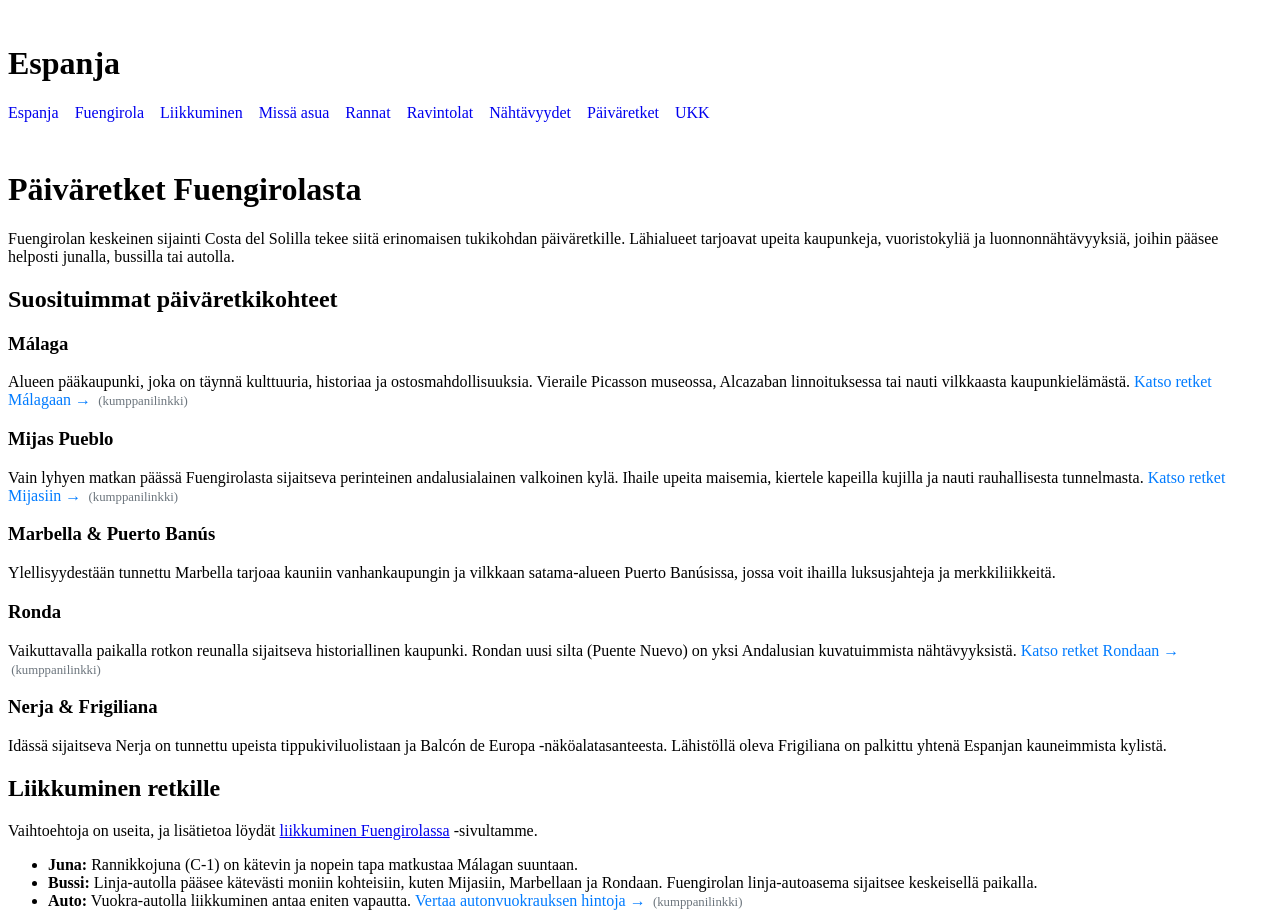
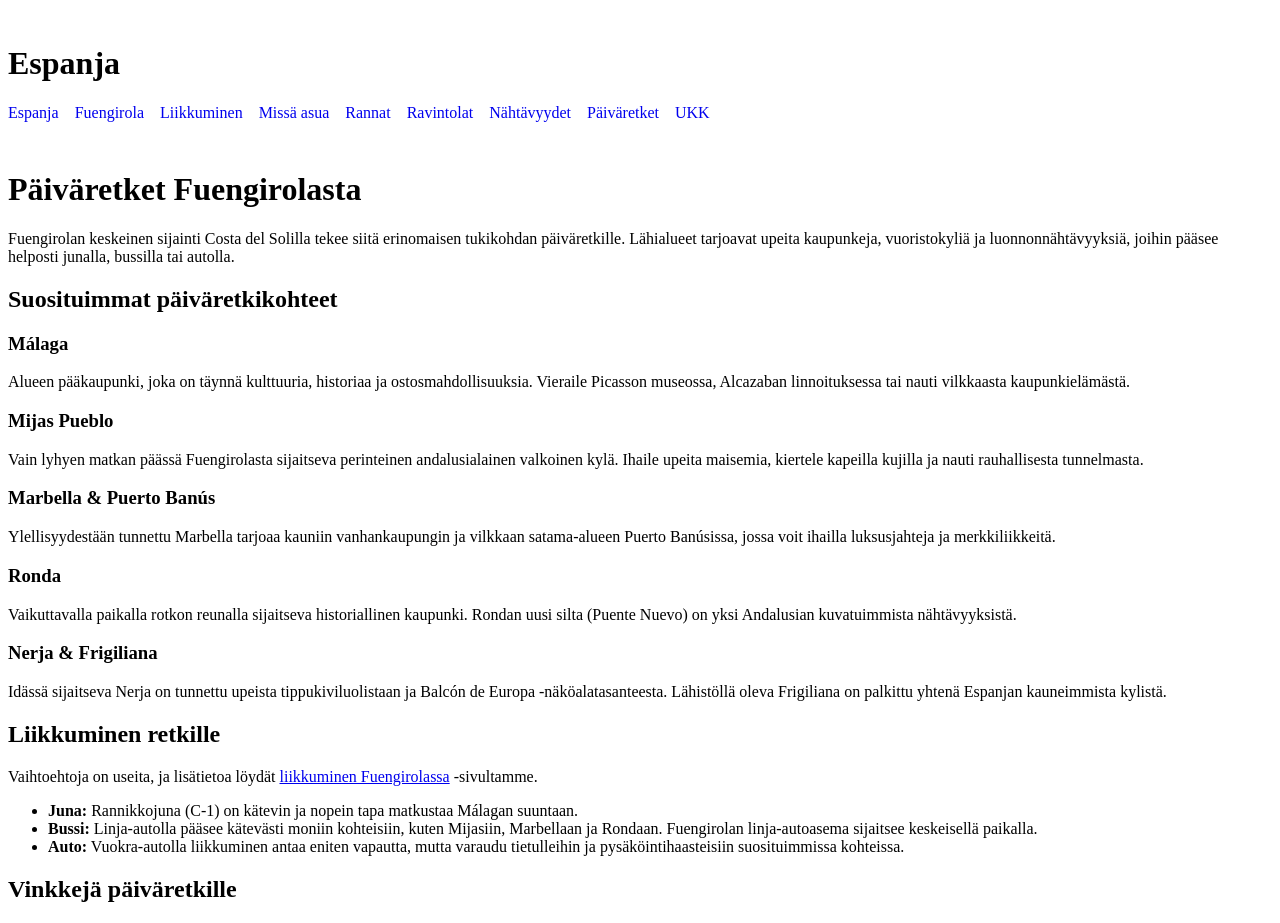
Before and after one commit to miika-hakala/lomaopas, a SvelteKit app: page /espanja/fuengirola/paivaretket in a window 1280 px wide. Shown: the top 923 px of the page. Built offline with nearby package versions, Linux system fonts and the light colour scheme.

Commit message:
Revert "feat: add affiliate link infrastructure (phase 3.1)"
This reverts commit 21beaede79ac31aaba076f748d7f81ec3ed98ee7.

```diff
--- a/src/lib/affiliates/AffiliateLink.svelte
+++ /dev/null
@@ -1,39 +0,0 @@
-<script lang="ts">
-  import type { AffiliateLink } from './links';
-
-  export let link: AffiliateLink;
-  export let showDisclosure: boolean = true;
-</script>
-
-<span class="affiliate-wrapper">
-  <a
-    href={link.url}
-    target="_blank"
-    rel="noopener sponsored"
-    class="affiliate-link"
-  >
-    {link.label} →
-  </a>
-  {#if showDisclosure}
-    <span class="affiliate-disclosure">(kumppanilinkki)</span>
-  {/if}
-</span>
-
-<style>
-  .affiliate-wrapper {
-    display: inline;
-  }
-  .affiliate-link {
-    color: #007bff;
-    text-decoration: none;
-    font-weight: 500;
-  }
-  .affiliate-link:hover {
-    text-decoration: underline;
-  }
-  .affiliate-disclosure {
-    color: #6c757d;
-    font-size: 0.8em;
-    margin-left: 0.25em;
-  }
-</style>
--- a/src/lib/affiliates/links.ts
+++ /dev/null
@@ -1,98 +0,0 @@
-/**
- * Affiliate-linkkien keskitetty hallinta
- *
- * Periaatteet (docs/monetization.md):
- * - Sisältö ensin, ei aggressiivisuutta
- * - Relevanssi ja läpinäkyvyys
- * - Turistifokus (1–14 vrk)
- */
-
-export interface AffiliateLink {
-  url: string;
-  label: string;
-  partner: string;
-}
-
-// Placeholder-linkit: vaihdetaan oikeisiin kun affiliate-tilit aktivoidaan
-const AFFILIATE_IDS = {
-  booking: 'PLACEHOLDER',
-  getyourguide: 'PLACEHOLDER',
-  rentalcars: 'PLACEHOLDER',
-  welcomepickups: 'PLACEHOLDER',
-};
-
-/**
- * Majoitus (Booking.com)
- */
-export const accommodation = {
-  fuengirola: {
-    url: `https://www.booking.com/city/es/fuengirola.html?aid=${AFFILIATE_IDS.booking}`,
-    label: 'Hae majoitusta Fuengirolasta',
-    partner: 'Booking.com',
-  } satisfies AffiliateLink,
-};
-
-/**
- * Kuljetuspalvelut
- */
-export const transport = {
-  airportTransfer: {
-    url: `https://www.welcomepickups.com/malaga-airport/?ref=${AFFILIATE_IDS.welcomepickups}`,
-    label: 'Varaa lentokenttäkuljetus etukäteen',
-    partner: 'Welcome Pickups',
-  } satisfies AffiliateLink,
-  carRental: {
-    url: `https://www.rentalcars.com/search-car?affiliateCode=${AFFILIATE_IDS.rentalcars}&city=Fuengirola`,
-    label: 'Vertaa autonvuokrauksen hintoja',
-    partner: 'Rentalcars',
-  } satisfies AffiliateLink,
-};
-
-/**
- * Retket ja aktiviteetit (GetYourGuide)
- */
-export const activities = {
-  malaga: {
-    url: `https://www.getyourguide.com/malaga-l162/?partner_id=${AFFILIATE_IDS.getyourguide}`,
-    label: 'Katso retket Málagaan',
-    partner: 'GetYourGuide',
-  } satisfies AffiliateLink,
-  ronda: {
-    url: `https://www.getyourguide.com/ronda-l963/?partner_id=${AFFILIATE_IDS.getyourguide}`,
-    label: 'Katso retket Rondaan',
-    partner: 'GetYourGuide',
-  } satisfies AffiliateLink,
-  mijas: {
-    url: `https://www.getyourguide.com/mijas-l4535/?partner_id=${AFFILIATE_IDS.getyourguide}`,
-    label: 'Katso retket Mijasiin',
-    partner: 'GetYourGuide',
-  } satisfies AffiliateLink,
-  fuengirolaDayTrips: {
-    url: `https://www.getyourguide.com/fuengirola-l967/?partner_id=${AFFILIATE_IDS.getyourguide}`,
-    label: 'Katso päiväretket Fuengirolasta',
-    partner: 'GetYourGuide',
-  } satisfies AffiliateLink,
-};
-
-/**
- * Lipunmyynti nähtävyyksiin
- */
-export const tickets = {
-  bioparc: {
-    url: `https://www.getyourguide.com/fuengirola-l967/bioparc-fuengirola-tickets-t123456/?partner_id=${AFFILIATE_IDS.getyourguide}`,
-    label: 'Osta liput Bioparciin',
-    partner: 'GetYourGuide',
-  } satisfies AffiliateLink,
-};
-
-/**
- * Matkavakuutukset
- * Huom: Vakuutuslinkit lisätään kun kumppanuus varmistettu
- */
-export const insurance = {
-  comparison: {
-    url: '#', // Placeholder
-    label: 'Vertaa matkavakuutuksia',
-    partner: 'Tulossa',
-  } satisfies AffiliateLink,
-};
--- a/src/routes/espanja/fuengirola/paivaretket/+page.svelte
+++ b/src/routes/espanja/fuengirola/paivaretket/+page.svelte
@@ -1,8 +1,3 @@
-<script lang="ts">
-  import AffiliateLink from '$lib/affiliates/AffiliateLink.svelte';
-  import { activities, transport } from '$lib/affiliates/links';
-</script>
-
 <svelte:head>
   <title>Fuengirola – Päiväretket | Matkaopas Espanjaan</title>
   <meta
@@ -22,13 +17,11 @@
 <h3>Málaga</h3>
 <p>
   Alueen pääkaupunki, joka on täynnä kulttuuria, historiaa ja ostosmahdollisuuksia. Vieraile Picasson museossa, Alcazaban linnoituksessa tai nauti vilkkaasta kaupunkielämästä.
-  <AffiliateLink link={activities.malaga} />
 </p>
 
 <h3>Mijas Pueblo</h3>
 <p>
   Vain lyhyen matkan päässä Fuengirolasta sijaitseva perinteinen andalusialainen valkoinen kylä. Ihaile upeita maisemia, kiertele kapeilla kujilla ja nauti rauhallisesta tunnelmasta.
-  <AffiliateLink link={activities.mijas} />
 </p>
 
 <h3>Marbella & Puerto Banús</h3>
@@ -39,7 +32,6 @@
 <h3>Ronda</h3>
 <p>
   Vaikuttavalla paikalla rotkon reunalla sijaitseva historiallinen kaupunki. Rondan uusi silta (Puente Nuevo) on yksi Andalusian kuvatuimmista nähtävyyksistä.
-  <AffiliateLink link={activities.ronda} />
 </p>
 
 <h3>Nerja & Frigiliana</h3>
@@ -52,7 +44,7 @@
 <ul>
   <li><strong>Juna:</strong> Rannikkojuna (C-1) on kätevin ja nopein tapa matkustaa Málagan suuntaan.</li>
   <li><strong>Bussi:</strong> Linja-autolla pääsee kätevästi moniin kohteisiin, kuten Mijasiin, Marbellaan ja Rondaan. Fuengirolan linja-autoasema sijaitsee keskeisellä paikalla.</li>
-  <li><strong>Auto:</strong> Vuokra-autolla liikkuminen antaa eniten vapautta. <AffiliateLink link={transport.carRental} /></li>
+  <li><strong>Auto:</strong> Vuokra-autolla liikkuminen antaa eniten vapautta, mutta varaudu tietulleihin ja pysäköintihaasteisiin suosituimmissa kohteissa.</li>
 </ul>
 
 <h2>Vinkkejä päiväretkille</h2>
```
Also changed, not shown: src/routes/espanja/fuengirola/liikkuminen/+page.svelte (+1 -10 lines), src/routes/espanja/fuengirola/missa-asua/+page.svelte (+1 -11 lines), src/routes/espanja/fuengirola/nahtavyydet/+page.svelte (+1 -7 lines).
